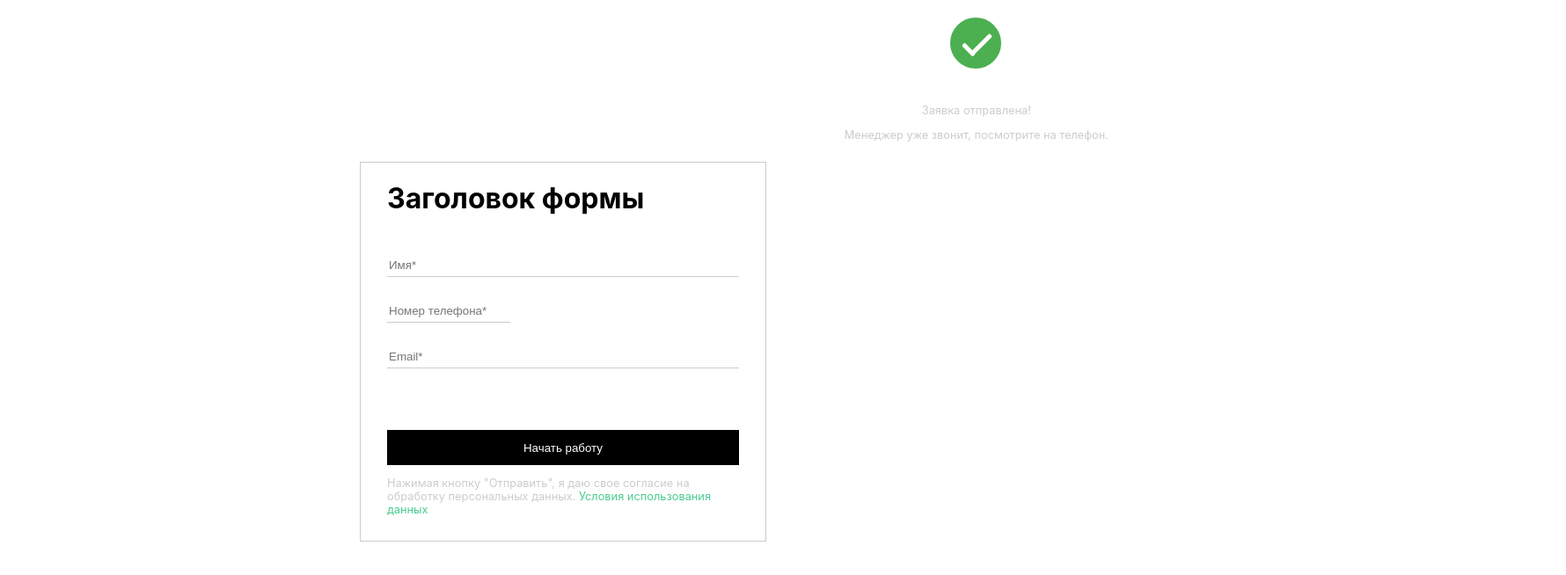
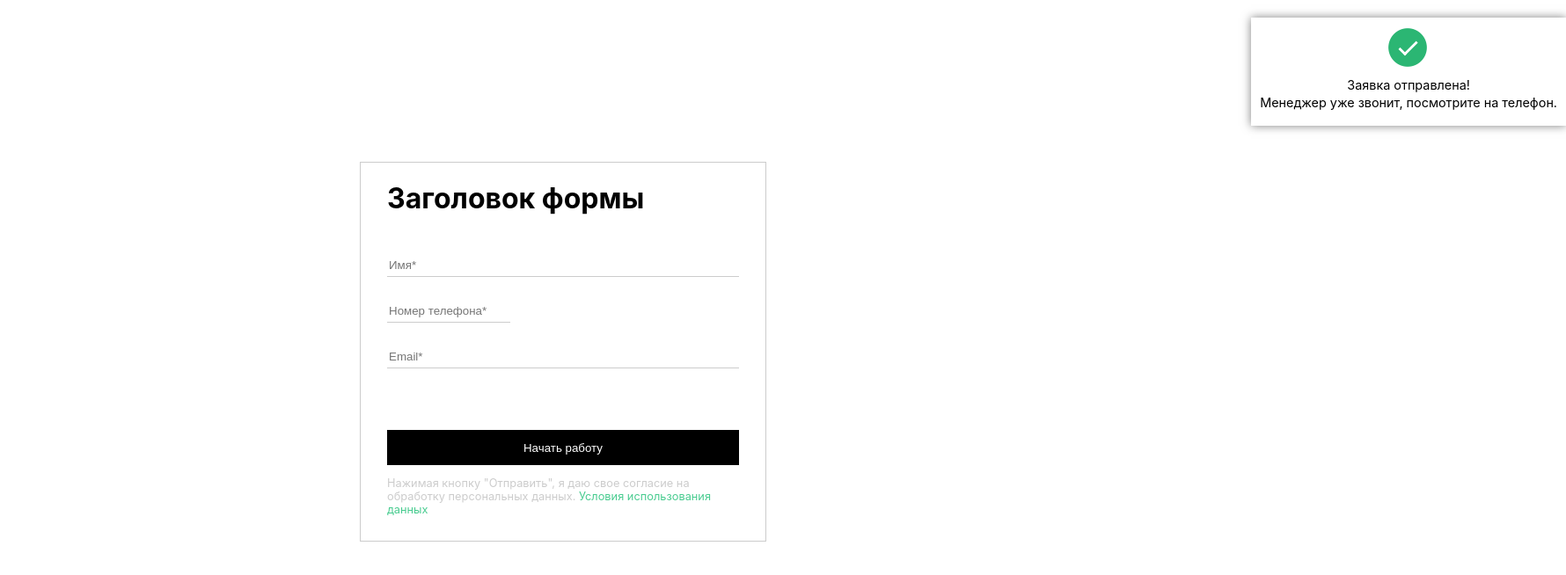
Before and after one commit to justLbee/test-app, a React app: page / in a window 1280 px wide. Shown: the top 654 px of the page at 88% size, 1780 px wide, since content can reach past the window. Built offline with nearby package versions, Linux system fonts and the light colour scheme.

Commit message:
Notice done

```diff
--- a/src/assets/index.module.scss
+++ b/src/assets/index.module.scss
@@ -34,7 +34,7 @@ code {
     border: 1px solid #ccc;
     padding: 0 30px;
 
-    p {
+    .conditionsText {
       font-size: 0.8rem;
       color: #ccc;
     }
--- a/src/components/SubmitForm/index.js
+++ b/src/components/SubmitForm/index.js
@@ -42,13 +42,13 @@ class SubmitForm extends Component {
                             onClick={ event => this.props.onClickHandler(event) }
                         />
                     </div>
-                    <p>
+                    <p className={classes.conditionsText}>
                         Нажимая кнопку "Отправить", я даю свое согласие на обработку персональных данных.
                         <a href={ "/uploads/test.docx" } target={ '_blank' }> Условия использования данных</a>
                     </p>
                 </form>
 
-                <Notice visible={ true }/>
+                <Notice visible={ this.props.showNotice }/>
             </div>
         )
     }
--- a/src/components/UI/Notice/index.js
+++ b/src/components/UI/Notice/index.js
@@ -9,13 +9,7 @@ const Notice = props => {
 
     return (
         <div className={ cls.join(' ') }>
-            <div className={classes.successCheckmark}>
-                <div className={classes.checkIcon}>
-                    <span className={`${classes.iconLine} ${classes.lineTip}`}/>
-                    <span className={`${classes.iconLine} ${classes.lineLong}`}/>
-                    <div className={classes.iconCircle}/>
-                    <div className={classes.iconFix}/>
-                </div>
+            <div className={classes.iconSuccess}>
             </div>
             <div>
                 <p>
--- a/src/components/UI/Notice/notice.module.scss
+++ b/src/components/UI/Notice/notice.module.scss
@@ -1,10 +1,25 @@
 .Notice {
   text-align: center;
+  padding: 10px;
 
   position: absolute;
   top: 20px;
   right: 0;
   transform: translateX(500px);
+
+  box-shadow: 0 0 10px rgba(0, 0, 0, 0.5);
+
+  p {
+    font-size: 0.9rem;
+    line-height: 5px;
+  }
+
+  .iconSuccess {
+    margin: 0 auto;
+    background-image: url("../../../assets/icons/check.png");
+    width: 50px;
+    height: 50px;
+  }
 }
 
 .display_notice {
@@ -14,7 +29,7 @@
   animation-delay: 0s, 2s;
 }
 
-@keyframes open_notice{
+@keyframes open_notice {
   from {
     transform: translateX(500px);
   }
@@ -22,95 +37,3 @@
     transform: translateX(-20px);
   }
 }
-
-
-.successCheckmark {
-  width: 60px;
-  height: 85px;
-  margin: 0 auto;
-
-  .checkIcon {
-    width: 80px;
-    height: 80px;
-    position: relative;
-    border-radius: 50%;
-    box-sizing: content-box;
-    border: 4px solid #4CAF50;
-
-    &::before {
-      top: 3px;
-      left: -2px;
-      width: 30px;
-      transform-origin: 100% 50%;
-      border-radius: 100px 0 0 100px;
-    }
-
-    &::after {
-      top: 0;
-      left: 30px;
-      width: 60px;
-      transform-origin: 0 50%;
-      border-radius: 0 100px 100px 0;
-      animation: rotate-circle 4.25s ease-in;
-    }
-
-    &::before, &::after {
-      content: '';
-      height: 100px;
-      position: absolute;
-      background: #FFFFFF;
-      transform: rotate(-45deg);
-    }
-
-    .iconLine {
-      height: 5px;
-      background-color: #fff;
-      display: block;
-      border-radius: 2px;
-      position: absolute;
-      z-index: 10;
-
-      &.lineTip {
-        top: 30px;
-        left: 8px;
-        width: 18px;
-        transform: rotate(45deg);
-        animation: icon-line-tip 0.75s;
-        z-index: 999;
-      }
-
-      &.lineLong {
-        top: 24px;
-        right: 33px;
-        width: 31px;
-        transform: rotate(-45deg);
-        animation: icon-line-long 0.75s;
-        z-index: 999;
-      }
-    }
-
-    .iconCircle {
-      top: -4px;
-      left: -4px;
-      z-index: 10;
-      width: 50px;
-      height: 50px;
-      border-radius: 50%;
-      position: absolute;
-      box-sizing: content-box;
-      border: 4px solid #4CAF50;
-      background-color: #4CAF50;
-    }
-
-    .iconFix {
-      top: 8px;
-      width: 5px;
-      left: 26px;
-      z-index: 1;
-      height: 85px;
-      position: absolute;
-      transform: rotate(-45deg);
-      background-color: #FFFFFF;
-    }
-  }
-}
```
Also changed, not shown: src/components/SuccessForm/index.js (deleted, +0 -23 lines), src/assets/icons/check.png (added).
